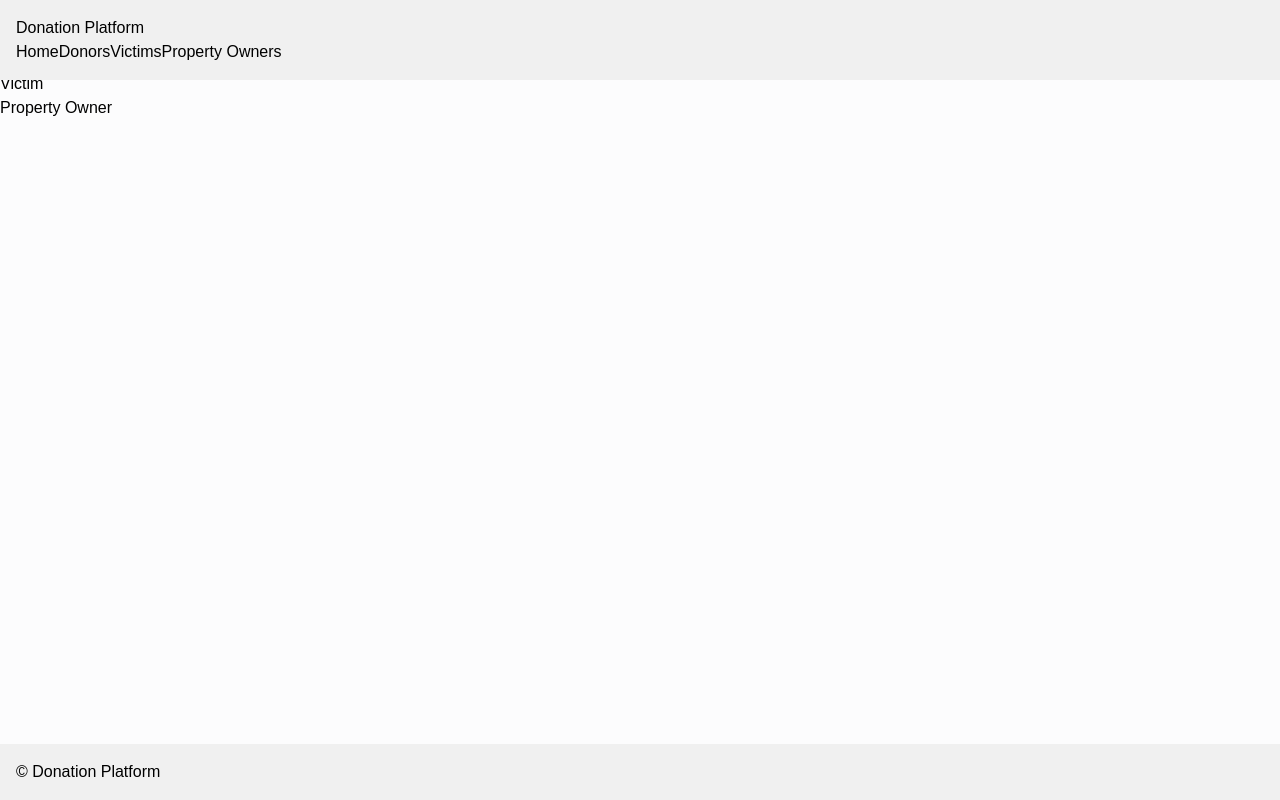
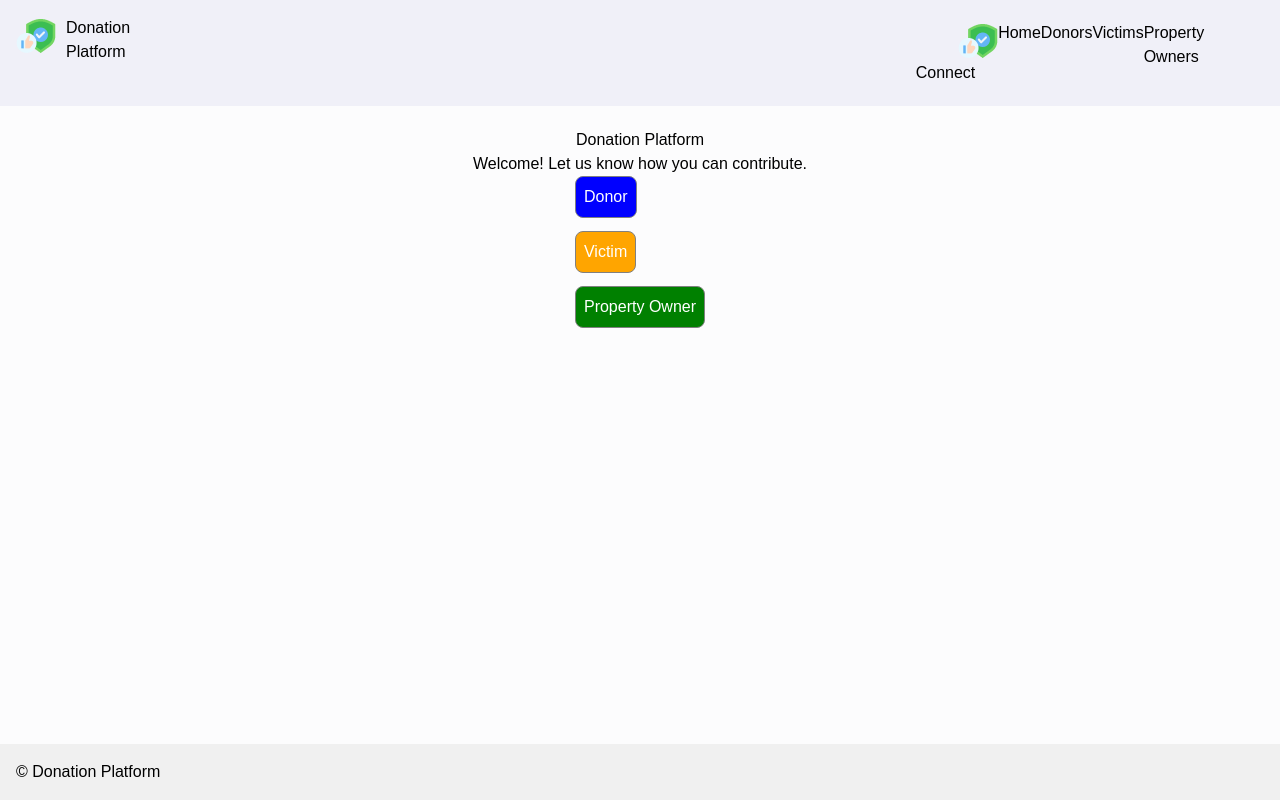
Before and after one commit to JoshuaMusyoki/real-estate, a React (Create React App) app in the folder app_real_realestate/: page / in a window 1280 px wide. Built offline with nearby package versions, Linux system fonts and the light colour scheme.

Commit message:
Changes on Landing Page

```diff
--- a/app_real_realestate/src/components/Header.js
+++ b/app_real_realestate/src/components/Header.js
@@ -1,9 +1,11 @@
-
+import logo from "../iconz/logo.png"
+import wallet from "../iconz/logo.png"
 const Header =() =>{
     return(
-        <header style={{position: 'fixed', top: 0, left: 0, width: '100%', padding: '1rem', backgroundColor: '#f0f0f0' }}>
-            <h1>Donation Platform</h1>
-            <nav>
+        <header style={{position: 'fixed', top: 0, left: 0, width: '100%', padding: '1rem', backgroundColor: '#f0f0f8', display: 'flex', gap: '60%' }}>
+        <h1 style={{width: '400px'}} ><img style={{float: 'left', marginRight: '10px'}} src={logo} alt="logo" />Donation Platform</h1>
+        <nav style={{display: 'flex', justifyContent: 'space-around', width: '1200px', padding: '5px'}}>
+            <button><img style={{float: 'right', marginLeft: '10px'}} src={wallet} alt="logo" />Connect</button>
             <a href="/">Home</a>
             <a href="/donors">Donors</a>
             <a href="/victims">Victims</a>
--- a/app_real_realestate/src/pages/DonorsPage.js
+++ b/app_real_realestate/src/pages/DonorsPage.js
@@ -3,7 +3,7 @@ import React from 'react'
 function DonorsPage() {
   return (
     <>
-      <form style={{display: 'flex', flexDirection: 'column', marginTop: '12%', marginLeft: '15%', backgroundColor: '#f0f0f8', width: '70%', borderRadius: '8px', padding: '3%'}} >
+      <form style={{display: 'flex', flexDirection: 'column', marginTop: '5%', marginLeft: '15%', backgroundColor: '#f0f0f8', width: '70%', borderRadius: '8px', padding: '3%'}} >
         <p style={{fontSize: '32px', fontWeight: 'bold'}}>Please fill out the form to make a donation</p>
         <label>Shelter Name</label>
         <input style={{border: 'solid 1px'}}/>
--- a/app_real_realestate/src/pages/LandingPage.js
+++ b/app_real_realestate/src/pages/LandingPage.js
@@ -1,17 +1,23 @@
 import React from 'react'
 
-const LandingPage =()=>{
-    const handleButtonClick = (userType) =>{
-        console.log(`User selected: ${userType}`);
-    };
+function LandingPage () {
     return (
-        <div className="landing-page">
+        <div className="landing-page"
+        style={{display:'flex', marginTop:'10%', flexDirection:'column', alignItems:'center'}}>
             <h1>Donation Platform</h1>
             <p>Welcome! Let us know how you can contribute.</p>
         <div className="button-container">
-            <button onClick={() => handleButtonClick('Donor')}>Donor</button> <br/>
-            <button onClick={() => handleButtonClick('Victim')}>Victim</button><br/>
-            <button onClick={() => handleButtonClick('Property Owner')}>Property Owner</button>
+            <button style={{marginBottom:'10%', border:'solid 1px gray', color: 'white', backgroundColor: 'blue', padding: '8px', borderRadius: '8px' }}>
+                <a href='/donors'>Donor</a>
+            </button> <br/>
+            <button
+            style={{border:'solid 1px gray', marginBottom:'10%', color: 'white', backgroundColor: 'orange', padding: '8px', borderRadius: '8px' }}>
+                <a href='/victims'>Victim</a>
+            </button><br/>
+            <button
+            style={{border:'solid 1px gray', color: 'white', backgroundColor: 'green', padding: '8px', borderRadius: '8px' }}>
+                <a href='/property-owners'>Property Owner</a>
+                </button>
         </div>
        </div>
     );
```
Lines whose indentation alone changed are shown as unchanged.
